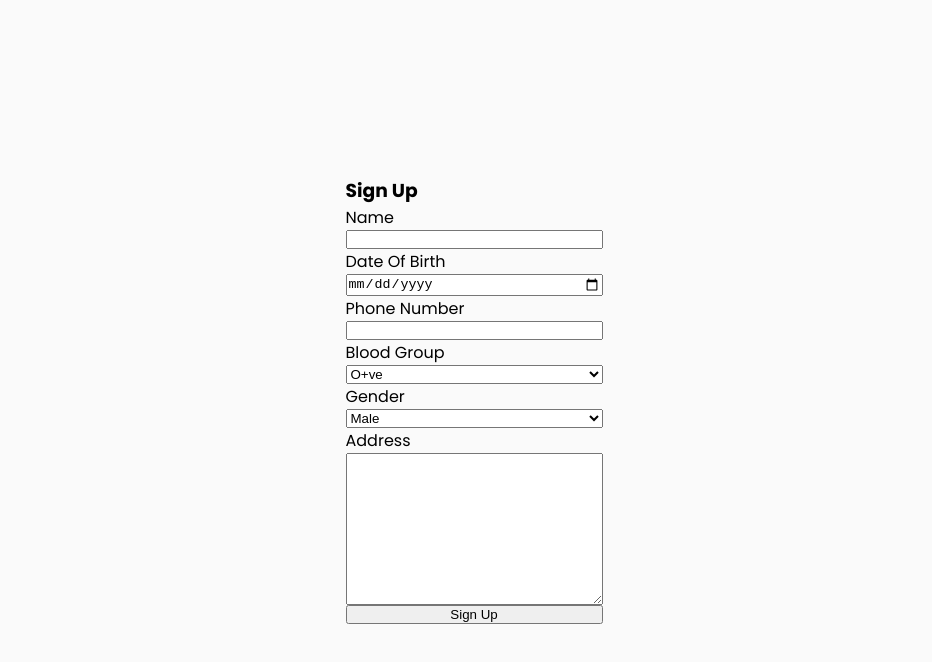
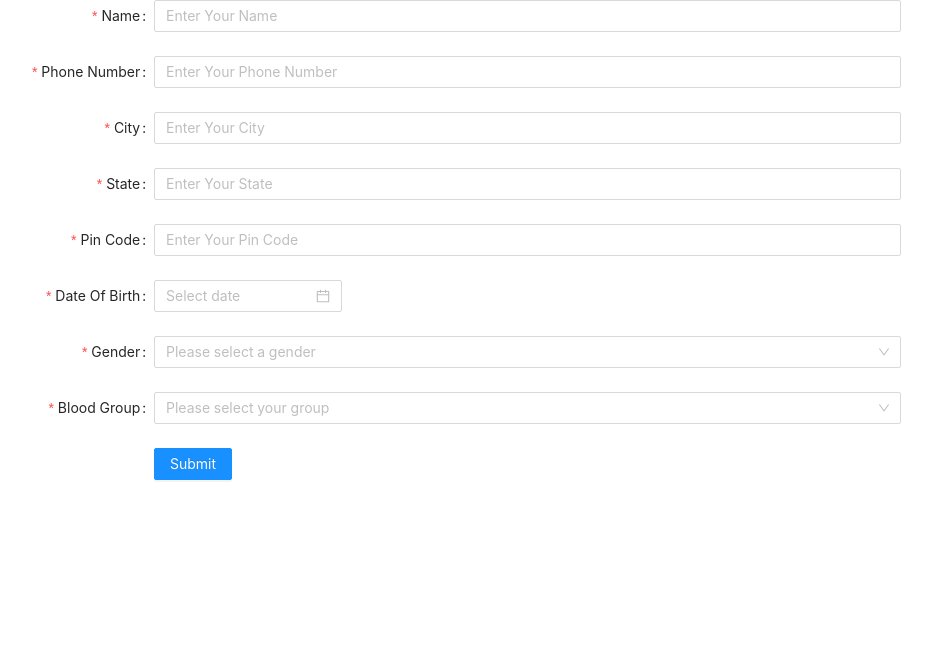
Before and after one commit to No-det/DrChrome-Client, a React (Create React App) app: page /signup2 in a window 1280 px wide. Shown: the top 662 px of the page, without its empty margins (166-1098 px from the left). Built offline with nearby package versions, Linux system fonts and the light colour scheme.

Commit message:
Added ANTD components for sign up 2 page

```diff
--- a/src/App.js
+++ b/src/App.js
@@ -1,6 +1,8 @@
-import "./App.css";
 import NavbarContext from "./Contexts/Navbar__Context";
 import Router from "./Router";
+
+import "./App.css";
+import "antd/dist/antd.css";
 
 function App() {
   return (
--- a/src/Components/SignUp2/index.js
+++ b/src/Components/SignUp2/index.js
@@ -1,41 +1,178 @@
 import "./index.css";
+import { Form, Select, Button, DatePicker, Input } from "antd";
+const { Option } = Select;
+
+const formItemLayout = {
+  labelCol: {
+    span: 6,
+  },
+  wrapperCol: {
+    span: 14,
+  },
+};
 
 const SignUp2 = () => {
+  const onFinish = (values) => {
+    console.log("Received values of form: ", values);
+  };
+
   return (
-    <div className="signup2__main">
-      <div className="signup2__container">
-        <h3>Sign Up</h3>
-        <form className="signup2__form">
-          <label htmlFor="name">Name</label>
-          <input type="text" id="name" name="name" />
-          <label htmlFor="DOB">Date Of Birth</label>
-          <input type="date" id="DOB" name="DOB" />
-          <label htmlFor="phone">Phone Number</label>
-          <input type="text" id="phone" name="phone" />
-          <label htmlFor="blood">Blood Group</label>
-          <select name="blood" id="blood">
-            <option value="o+">O+ve</option>
-            <option value="o-">O-ve</option>
-            <option value="A+">A+ve</option>
-            <option value="A-">A-ve</option>
-            <option value="B+">B+ve</option>
-            <option value="B-">B-ve</option>
-            <option value="AB+">AB+ve</option>
-            <option value="AB-">AB-ve</option>
-          </select>
-          <label htmlFor="gender">Gender</label>
-          <select name="gender" id="gender">
-            <option value="male">Male</option>
-            <option value="female">Female</option>
-            <option value="other">Other</option>
-          </select>
-          <label htmlFor="address">Address</label>
-          <textarea name="address" id="address" cols="30" rows="10"></textarea>
+    <Form
+      name="validate_other"
+      {...formItemLayout}
+      onFinish={onFinish}
+      //   initialValues={{
+      //     ["input-number"]: 3,
+      //     ["checkbox-group"]: ["A", "B"],
+      //     rate: 3.5,
+      //   }}
+    >
+      <Form.Item
+        name="name"
+        label="Name"
+        hasFeedback
+        rules={[
+          {
+            required: true,
+            message: "Please Enter Your Name",
+          },
+        ]}
+      >
+        <Input placeholder="Enter Your Name" />
+      </Form.Item>
 
-          <button type="submit">Sign Up</button>
-        </form>
-      </div>
-    </div>
+      <Form.Item
+        name="phone"
+        label="Phone Number"
+        hasFeedback
+        rules={[
+          {
+            required: true,
+            message: "Please Enter Your Phone Number",
+          },
+        ]}
+      >
+        <Input placeholder="Enter Your Phone Number" />
+      </Form.Item>
+
+      <Form.Item
+        name="city"
+        label="City"
+        hasFeedback
+        rules={[
+          {
+            required: true,
+            message: "Please Enter Your City",
+          },
+        ]}
+      >
+        <Input placeholder="Enter Your City" />
+      </Form.Item>
+      <Form.Item
+        name="state"
+        label="State"
+        hasFeedback
+        rules={[
+          {
+            required: true,
+            message: "Please Enter Your State",
+          },
+        ]}
+      >
+        <Input placeholder="Enter Your State" />
+      </Form.Item>
+      <Form.Item
+        name="zip"
+        label="Pin Code"
+        hasFeedback
+        rules={[
+          {
+            required: true,
+            message: "Please Enter Your Pin Code",
+          },
+        ]}
+      >
+        <Input placeholder="Enter Your Pin Code" />
+      </Form.Item>
+
+      <Form.Item
+        name="dob"
+        label="Date Of Birth"
+        hasFeedback
+        rules={[
+          {
+            required: true,
+            message: "Please Enter Your Date of Birth",
+          },
+        ]}
+      >
+        <DatePicker />
+      </Form.Item>
+
+      <Form.Item
+        name="gender"
+        label="Gender"
+        hasFeedback
+        rules={[
+          {
+            required: true,
+            message: "Select Gender",
+          },
+        ]}
+      >
+        <Select placeholder="Please select a gender">
+          <Option value="male">Male</Option>
+          <Option value="female">Female</Option>
+          <Option value="other">Other</Option>
+        </Select>
+      </Form.Item>
+
+      <Form.Item
+        name="blood"
+        label="Blood Group"
+        hasFeedback
+        rules={[
+          {
+            required: true,
+            message: "Select Blood Group",
+          },
+        ]}
+      >
+        <Select placeholder="Please select your group">
+          <Option value="o+">O+ve</Option>
+          <Option value="o-">O-ve</Option>
+          <Option value="a+">A+ve</Option>
+          <Option value="a-">A-ve</Option>
+          <Option value="b+">B+ve</Option>
+          <Option value="b-">B-ve</Option>
+          <Option value="ab+">AB+ve</Option>
+          <Option value="ab-">AB-ve</Option>
+        </Select>
+      </Form.Item>
+
+      {/*<Form.Item
+        name="upload"
+        label="Upload"
+        valuePropName="fileList"
+        getValueFromEvent={normFile}
+        extra="longgggggggggggggggggggggggggggggggggg"
+      >
+        <Upload name="logo" action="/upload.do" listType="picture">
+          <Button icon={<UploadOutlined />}>Click to upload</Button>
+        </Upload>
+      </Form.Item> */}
+
+      <Form.Item
+        wrapperCol={{
+          span: 12,
+          offset: 6,
+        }}
+      >
+        <Button type="primary" htmlType="submit">
+          Submit
+        </Button>
+      </Form.Item>
+    </Form>
   );
 };
 
```
Also changed, not shown: 2 other files (tests, documents, lock files or other folders).
